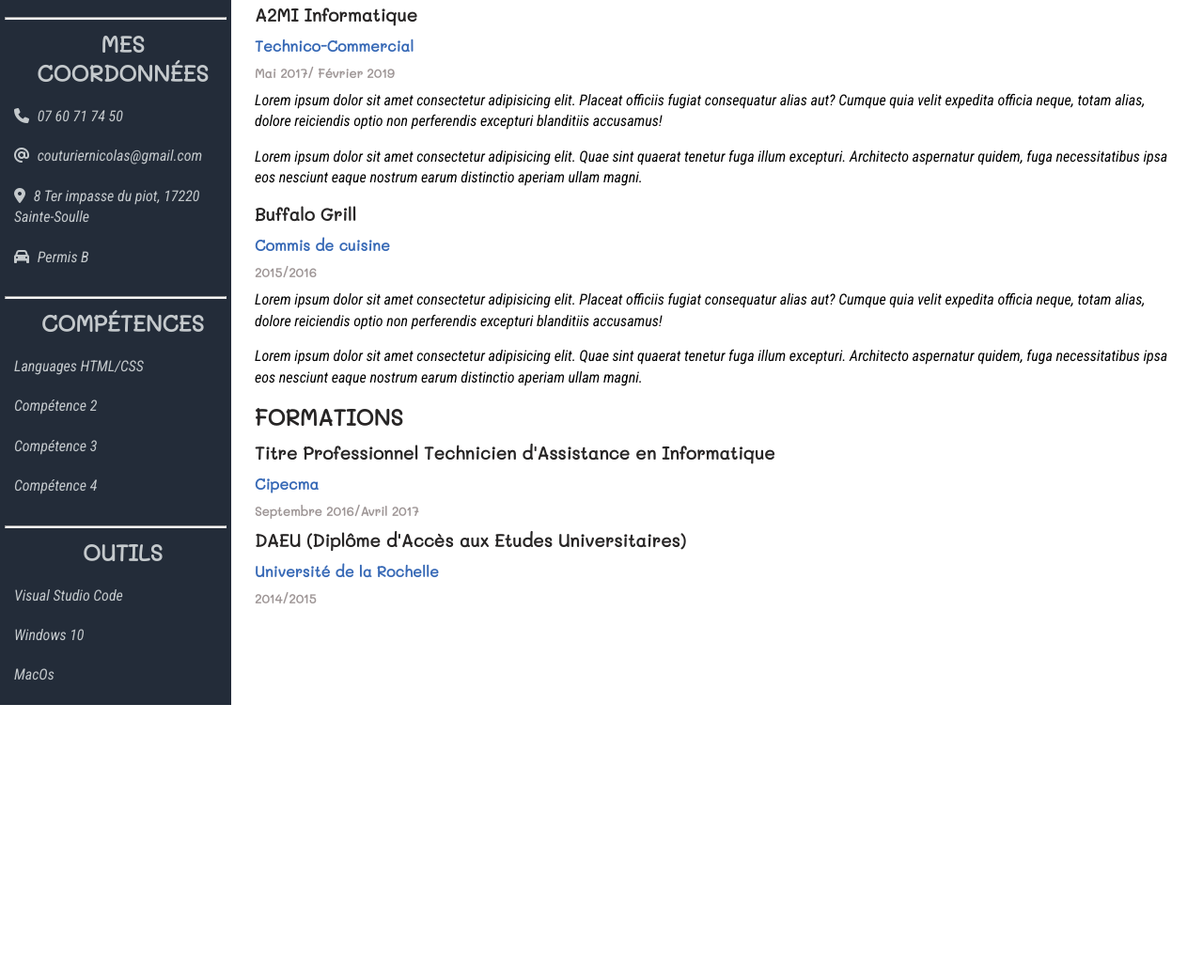
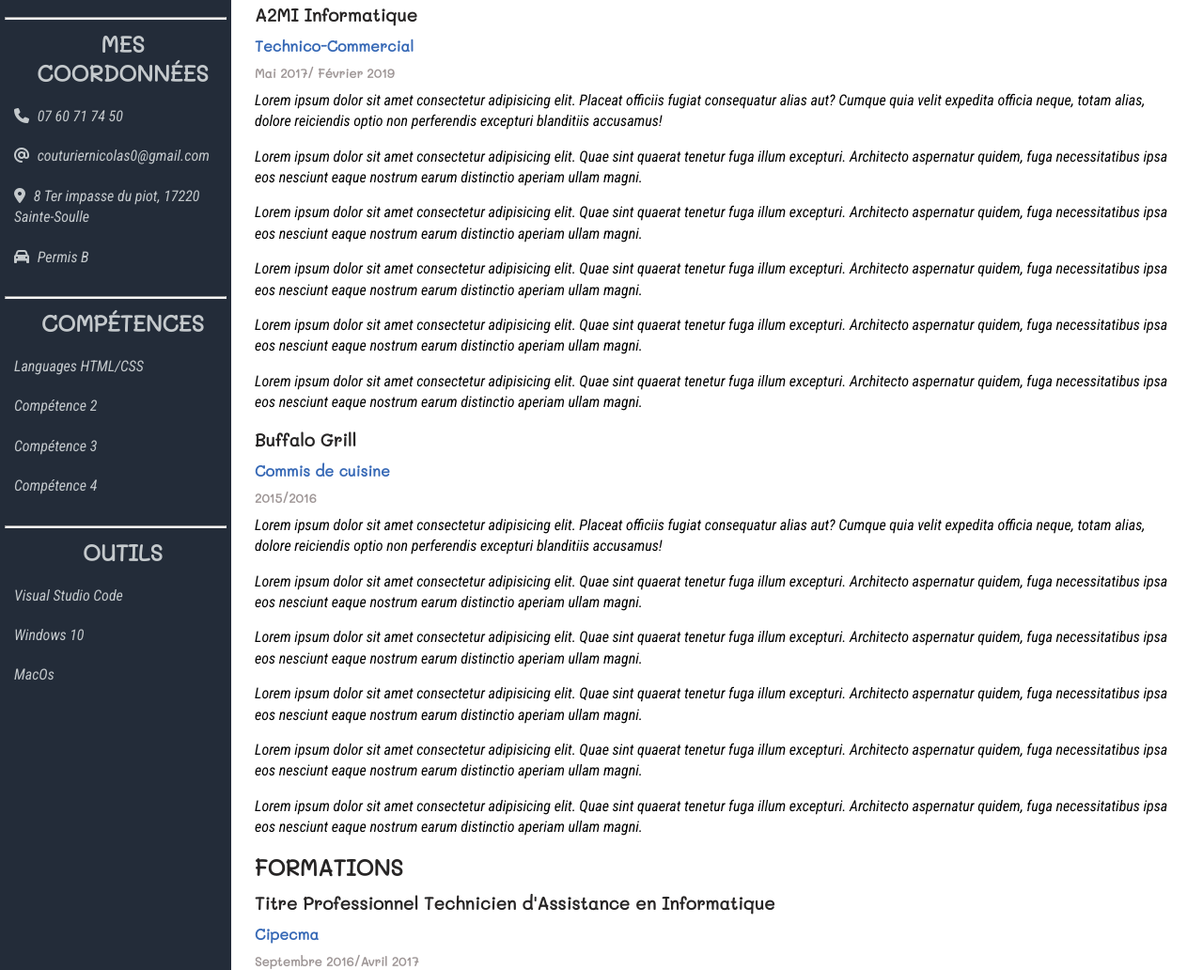
Before and after one commit to Nico-17/cv_portfolio, a plain HTML site: page index.html in a window 1280 px wide. Shown: the part 296-1328 px from the top of the page at 94% size. Before the commit the page ends 1046 px from the top, so only its background shows below. Drawn offline with Linux system fonts and the light colour scheme.

Commit message:
Add files via upload

```diff
--- a/index.html
+++ b/index.html
@@ -27,12 +27,21 @@
                 <h5>Mai 2017/ Février 2019</h5>
                 <p>Lorem ipsum dolor sit amet consectetur adipisicing elit. Placeat officiis fugiat consequatur alias aut? Cumque quia velit expedita officia neque, totam alias, dolore reiciendis optio non perferendis excepturi blanditiis accusamus!</p>
                 <p>Lorem ipsum dolor sit amet consectetur adipisicing elit. Quae sint quaerat tenetur fuga illum excepturi. Architecto aspernatur quidem, fuga necessitatibus ipsa eos nesciunt eaque nostrum earum distinctio aperiam ullam magni.</p>
+                <p>Lorem ipsum dolor sit amet consectetur adipisicing elit. Quae sint quaerat tenetur fuga illum excepturi. Architecto aspernatur quidem, fuga necessitatibus ipsa eos nesciunt eaque nostrum earum distinctio aperiam ullam magni.</p>
+                <p>Lorem ipsum dolor sit amet consectetur adipisicing elit. Quae sint quaerat tenetur fuga illum excepturi. Architecto aspernatur quidem, fuga necessitatibus ipsa eos nesciunt eaque nostrum earum distinctio aperiam ullam magni.</p>
+                <p>Lorem ipsum dolor sit amet consectetur adipisicing elit. Quae sint quaerat tenetur fuga illum excepturi. Architecto aspernatur quidem, fuga necessitatibus ipsa eos nesciunt eaque nostrum earum distinctio aperiam ullam magni.</p>
+                <p>Lorem ipsum dolor sit amet consectetur adipisicing elit. Quae sint quaerat tenetur fuga illum excepturi. Architecto aspernatur quidem, fuga necessitatibus ipsa eos nesciunt eaque nostrum earum distinctio aperiam ullam magni.</p>
+
             </section>
             <section class="exp2">
                 <h3>Buffalo Grill</h3>
                 <h4>Commis de cuisine</h4>
                 <h5>2015/2016</h5>
                 <p>Lorem ipsum dolor sit amet consectetur adipisicing elit. Placeat officiis fugiat consequatur alias aut? Cumque quia velit expedita officia neque, totam alias, dolore reiciendis optio non perferendis excepturi blanditiis accusamus!</p>
+                <p>Lorem ipsum dolor sit amet consectetur adipisicing elit. Quae sint quaerat tenetur fuga illum excepturi. Architecto aspernatur quidem, fuga necessitatibus ipsa eos nesciunt eaque nostrum earum distinctio aperiam ullam magni.</p>
+                <p>Lorem ipsum dolor sit amet consectetur adipisicing elit. Quae sint quaerat tenetur fuga illum excepturi. Architecto aspernatur quidem, fuga necessitatibus ipsa eos nesciunt eaque nostrum earum distinctio aperiam ullam magni.</p>
+                <p>Lorem ipsum dolor sit amet consectetur adipisicing elit. Quae sint quaerat tenetur fuga illum excepturi. Architecto aspernatur quidem, fuga necessitatibus ipsa eos nesciunt eaque nostrum earum distinctio aperiam ullam magni.</p>
+                <p>Lorem ipsum dolor sit amet consectetur adipisicing elit. Quae sint quaerat tenetur fuga illum excepturi. Architecto aspernatur quidem, fuga necessitatibus ipsa eos nesciunt eaque nostrum earum distinctio aperiam ullam magni.</p>
                 <p>Lorem ipsum dolor sit amet consectetur adipisicing elit. Quae sint quaerat tenetur fuga illum excepturi. Architecto aspernatur quidem, fuga necessitatibus ipsa eos nesciunt eaque nostrum earum distinctio aperiam ullam magni.</p>
             </section>
         </section>
@@ -57,7 +66,7 @@
         <section class="contact">
             <h2>Mes coordonnées</h2>
             <p><i class="fas fa-phone"></i> 07 60 71 74 50</p>
-            <p><i class="fas fa-at"></i> couturiernicolas@gmail.com</p>
+            <p><i class="fas fa-at"></i> couturiernicolas0@gmail.com</p>
             <p><i class="fas fa-map-marker-alt"></i> 8 Ter impasse du piot, 17220 Sainte-Soulle</p>
             <p><i class="fas fa-car"></i> Permis B</p>
         </section>
```
